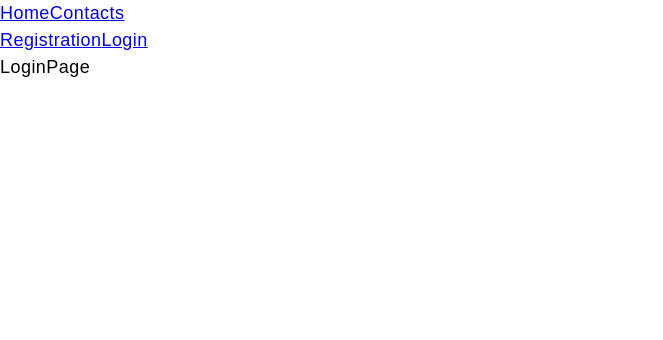
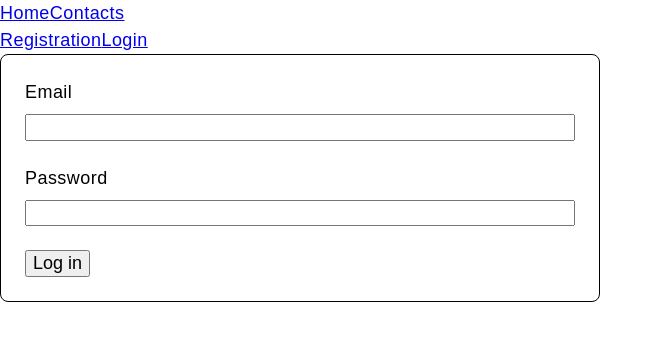
Before and after one commit to novikovanat/goit-react-hw-08, a React (Vite) app: page /login in a window 1280 px wide. Shown: the top 340 px of the page, without its empty margins (0-663 px from the left). Built offline with nearby package versions, Linux system fonts and the light colour scheme.

Commit message:
login added

```diff
--- a/src/components/App/App.jsx
+++ b/src/components/App/App.jsx
@@ -1,4 +1,6 @@
 import { Route, Routes } from "react-router-dom";
+import { useSelector } from "react-redux";
+import {selectToken} from "../../redux/auth/authSelectors"
 // import css from "./App.module.css";
 
 import Layout from "../Layout/Layout";
--- a/src/components/Button/Button.jsx
+++ b/src/components/Button/Button.jsx
@@ -1,4 +1,4 @@
-export default function Button({ buttonName, buttonType, buttonValue }) {
+export default function Button({ buttonName, buttonType, buttonValue, onLogin }) {
   return (
     <button type={buttonType} name={buttonName}>
       {buttonValue}
--- a/src/components/LoginForm/LoginForm.jsx
+++ b/src/components/LoginForm/LoginForm.jsx
@@ -1,7 +1,75 @@
-import React from 'react'
+import { Formik, Field, Form, ErrorMessage } from "formik";
+import { useId } from "react";
+import { useDispatch } from "react-redux";
+import * as Yup from "yup";
+import css from "./LoginForm.module.css";
+import Button from "../Button/Button";
+import { login } from "../../redux/auth/authOps";
 
 export default function LoginForm() {
+  // const userNameFieldId = useId();
+  const emailFieldId = useId();
+  const passwordFieldId = useId();
+  const dispatch = useDispatch();
+  const handleSubmit = (values, actions) => {
+    dispatch(login(values));
+    console.log(values);
+    // actions.resetForm();
+  };
+  const validationSchema = Yup.object().shape({
+    // name: Yup.string()
+    //   .min(3, "Username should be longer than two signs")
+    //   .max(18, "Username should be shorter  than nineteen  signs")
+    //   .required("Please enter your username"),
+    email: Yup.string().email().required("Please enter your email"),
+    password: Yup.string()
+      .min(8, "Password should be longer than seven signs")
+      .max(29, "Password  should be shorter than thirty signs")
+      .required("Please enter your password"),
+  });
   return (
-    <div>LoginForm</div>
-  )
+    <div>
+    <Formik
+      initialValues={{
+        // name: "",
+        email: "",
+        password: "",
+      }}
+      onSubmit={handleSubmit}
+      validationSchema={validationSchema}
+    >
+      <Form className={css.form}>
+        {/* <div className={css.flex}>
+          <label htmlFor={userNameFieldId}>Username</label>
+          <Field id={userNameFieldId} name="name" />
+          <ErrorMessage className={css.color} name="name" component="span" />
+        </div> */}
+        <div className={css.flex}>
+          <label htmlFor={emailFieldId}>Email</label>
+          <Field id={emailFieldId} name="email" type="email" />
+          <ErrorMessage className={css.color} name="email" component="span" />
+        </div>
+        <div className={css.flex}>
+          <label htmlFor={passwordFieldId}>Password</label>
+          <Field
+            id={passwordFieldId}
+            name="password"
+            type="password"
+            autoComplete="new-password"
+          />
+          <ErrorMessage
+            className={css.color}
+            name="password"
+            component="span"
+          />
+        </div>
+        <Button
+          buttonName="login"
+          buttonType="submit"
+          buttonValue="Log in"
+        />
+      </Form>
+    </Formik>
+  </div>
+  );
 }
--- a/src/components/LoginForm/LoginForm.module.css
+++ b/src/components/LoginForm/LoginForm.module.css
@@ -0,0 +1,23 @@
+.form {
+    border: 1px solid black;
+    border-radius: 8px;
+    padding: 24px;
+    width: 600px;
+  }
+
+  .flex {
+    display: flex;
+    flex-direction: column;
+    gap: 8px;
+    margin: 0px auto 24px;
+  }
+
+  .color {
+    color: red;
+  }
+  .button {
+    display: block;
+    width: 120px;
+    height: 40px;
+    margin: 0 auto;
+  }
--- a/src/pages/ContactsPage/ContactsPage.jsx
+++ b/src/pages/ContactsPage/ContactsPage.jsx
@@ -18,7 +18,7 @@ export default function ContactsPage() {
       <ContactForm />
       <SearchBox />
 
-      {item.length > 0 && <ContactList />}
+      {/* {item.length > 0 && <ContactList />} */}
 
       {isLoading && <p>Loading contacts...</p>}
       {error && <p>{error}</p>}
--- a/src/pages/LoginPage/LoginPage.jsx
+++ b/src/pages/LoginPage/LoginPage.jsx
@@ -1,7 +1,5 @@
-import React from 'react'
+import LoginForm from "../../components/LoginForm/LoginForm";
 
 export default function LoginPage() {
-  return (
-    <div>LoginPage</div>
-  )
+  return <LoginForm />;
 }
--- a/src/redux/auth/authOps.js
+++ b/src/redux/auth/authOps.js
@@ -15,6 +15,20 @@ export const registerNewUser = createAsyncThunk(
   }
 );
 
+export const login = createAsyncThunk(
+  "auth/login",
+  async (userCreds, thunkAPI) => {
+    try {
+      const response = await axios.post("/users/login", userCreds);
+      return response.data;
+    } catch (error) {
+      return thunkAPI.rejectWithValue(error.message);
+    }
+  }
+);
+
+
+
 
 
 // Mari
@@ -28,3 +42,5 @@ export const registerNewUser = createAsyncThunk(
 
 // newuser
 // la
+
+// FcCm3MrE!qPEWc:
--- a/src/redux/auth/authSlice.js
+++ b/src/redux/auth/authSlice.js
@@ -1,5 +1,12 @@
 import { createSlice } from "@reduxjs/toolkit";
-import { registerNewUser } from "./authOps";
+import { login, registerNewUser } from "./authOps";
+
+// function handleAuth(state,action)=>{
+//   state.token = action.payload.token;
+//         state.isLoggedIn = true;
+//         state.user.name = action.payload.user.name;
+//         state.user.email = action.payload.user.email;
+// }
 
 const authSlice = createSlice({
   name: "auth",
@@ -13,13 +20,19 @@ const authSlice = createSlice({
     isRefreshing: false,
   },
   extraReducers: (builder) => {
-    builder.addCase(registerNewUser.fulfilled, (state, action) => {
-      state.token = action.payload.token;
-      state.isLoggedIn = true;
-      state.user.name = action.payload.user.name;
-      state.user.email = action.payload.user.email;
-      console.log(action.payload);
-    });
+    builder
+      .addCase(registerNewUser.fulfilled, (state, action) => {
+        state.token = action.payload.token;
+        state.isLoggedIn = true;
+        state.user.name = action.payload.user.name;
+        state.user.email = action.payload.user.email;
+      })
+      .addCase(login.fulfilled, (state, action) => {
+        state.token = action.payload.token;
+        state.isLoggedIn = true;
+        state.user.name = action.payload.user.name;
+        state.user.email = action.payload.user.email;
+      });
   },
 });
 
--- a/src/redux/contacts/contactsOps.js
+++ b/src/redux/contacts/contactsOps.js
@@ -1,15 +1,15 @@
 import { createAsyncThunk } from "@reduxjs/toolkit";
 import axios from "axios";
 
-axios.defaults.baseURL = "https://6648f1364032b1331becde79.mockapi.io/";
+// axios.defaults.baseURL = "https://6648f1364032b1331becde79.mockapi.io/";
 //ttps://connections-api.herokuapp.com?
 
 export const fetchContacts = createAsyncThunk(
   "contacts/fetchAll",
   async (_, thunkAPI) => {
     try {
-      const response = await axios.get("/contacts");
-      return response.data;
+      // const response = await axios.get("/contacts");
+      // return response.data;
     } catch (error) {
       return thunkAPI.rejectWithValue(error.message);
     }
@@ -20,8 +20,8 @@ export const addContact = createAsyncThunk(
   "contacts/addContacts",
   async (contact, thunkAPI) => {
     try {
-      const response = await axios.post("/contacts", { ...contact });
-      return response.data;
+      // const response = await axios.post("/contacts", { ...contact });
+      // return response.data;
     } catch (error) {
       return thunkAPI.rejectWithValue(error.message);
     }
@@ -32,8 +32,8 @@ export const deleteContact = createAsyncThunk(
   "contacts/deleteContacts",
   async (contactId, thunkAPI) => {
     try {
-      const response = await axios.delete(`/contacts/${contactId}`);
-      return response.data;
+      // const response = await axios.delete(`/contacts/${contactId}`);
+      // return response.data;
     } catch (error) {
       return thunkAPI.rejectWithValue(error.message);
     }
```
Also changed, not shown: src/components/RegistrationForm/RegistrationForm.jsx (+3 -7 lines).
